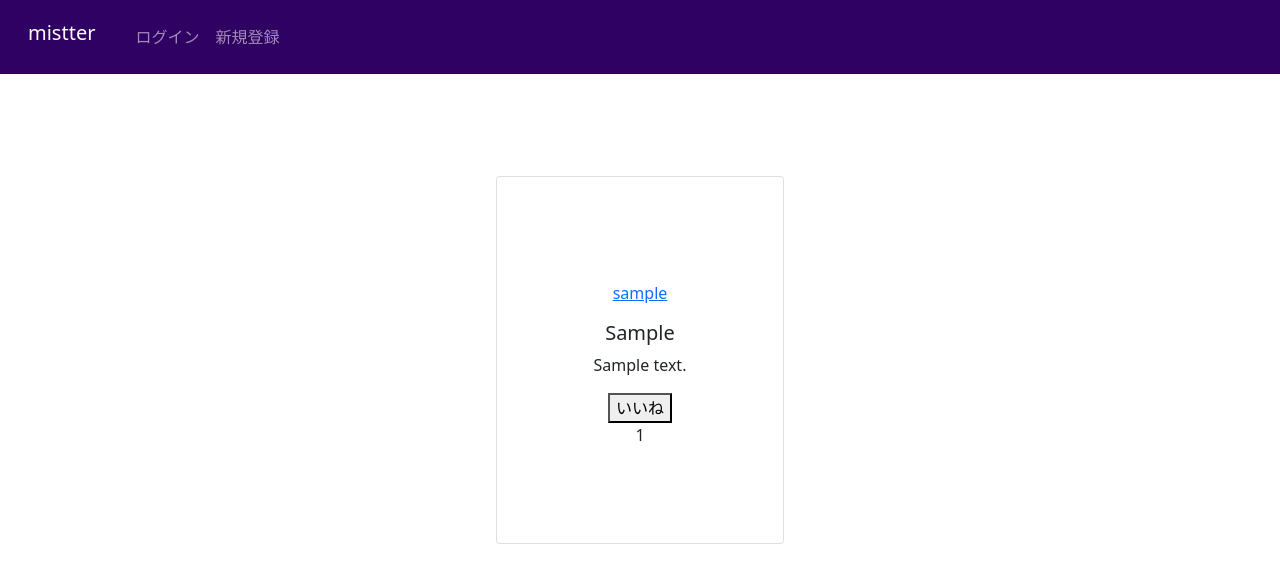
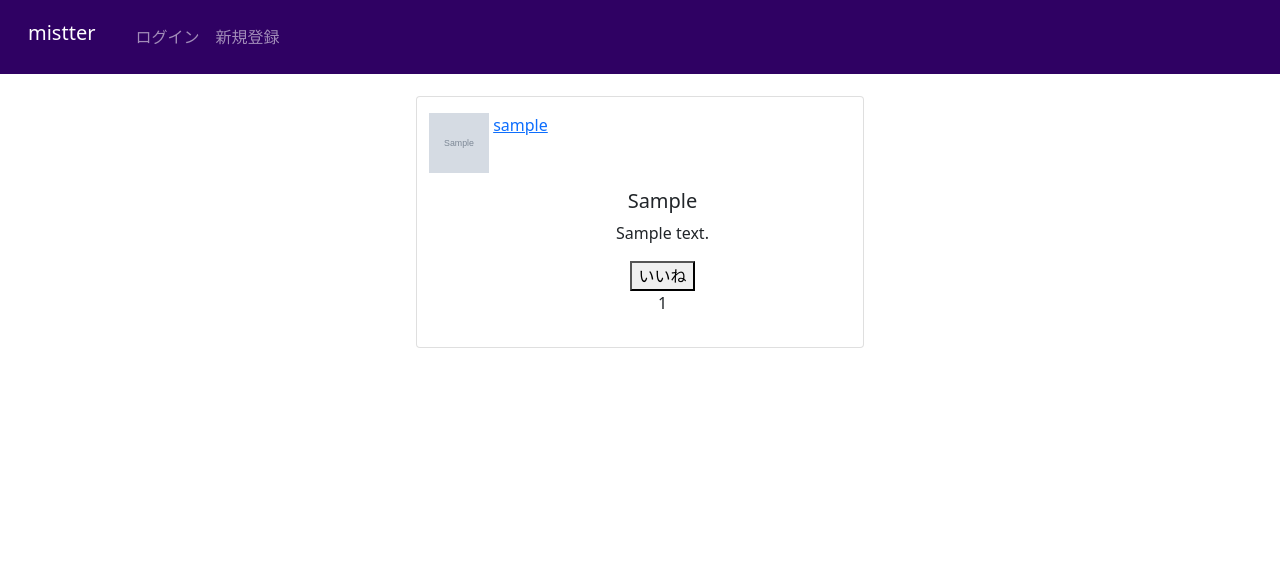
Before and after one commit to takumisasaki/mistake, a Django app: page /toppage/ in a window 1280 px wide. Shown: the top 583 px of the page. Run offline with Django 3.2, Linux system fonts and the light colour scheme; tables that the repository leaves empty hold one stand-in row (values such as "Sample post"); grey boxes marked "Sample" are stand-in pictures.

Commit message:
edit toppage

```diff
--- a/nayamidic/nayamidic/settings.py
+++ b/nayamidic/nayamidic/settings.py
@@ -131,6 +131,6 @@ USE_TZ = True
 
 STATIC_URL = '/static/'
 
-MEDIA_ROOT = os.path.join(BASE_DIR, 'media')
+MEDIA_ROOT = os.path.join(BASE_DIR, 'media/medi')
 
-MEDIA_URL = 'medi/'
+MEDIA_URL = 'media/medi/'
--- a/nayamidic/static/css/style.css
+++ b/nayamidic/static/css/style.css
@@ -54,10 +54,14 @@ li{
   background:#eee;
   color:#7fbfff;
   }
-/* 投稿カード */
+/* 投稿カード toppage.html */
 .card{
     text-align: center;
 }
+
+/* .user_a_tag {
+  position: absolute;
+} */
 
 .p-40 {
     padding: 100px, 300px, 100px, 300px;
@@ -68,7 +72,15 @@ li{
 }
 
 .p-30 {
-    padding-top: 5.5rem;
+    padding-top: 1rem;
+}
+
+.image_username {
+  text-align: left;
+}
+
+.user_a_tag {
+  vertical-align: top;
 }
 
 .mb-30 {
@@ -86,6 +98,12 @@ li{
     background-color: rgba(0,0,0,.03);
 }
 
+.card_body {
+  flex: 1 1 auto;
+  padding: 1rem 20px;
+  padding-left: 65px;
+}
+
 .card-body-create {
     flex: 1 1 auto;
     padding: 4rem 3rem;
@@ -97,7 +115,7 @@ li{
 }
 
 .post_margin{
-    margin-top:80px;
+    margin-top:auto;
 }
 
 /**
--- a/nayamidic/templates/base.html
+++ b/nayamidic/templates/base.html
@@ -10,6 +10,7 @@
     <meta name="author" content="Mark Otto, Jacob Thornton, and Bootstrap contributors">
     <meta name="generator" content="Hugo 0.79.0">
     <link rel="stylesheet" href="{% static 'css/style.css' %}">
+    <link rel="stylesheet" href="{% static 'css/icon.css' %}">
     <!-- <script src="{% static 'js/ajax.js' %}" charset="utf-8"></script> -->
     <title>ミスっター</title>
 
--- a/nayamidic/templates/like.html
+++ b/nayamidic/templates/like.html
@@ -2,5 +2,5 @@
     {% csrf_token %}
         <button id="like" name="{{ item.id }}" >いいね</button>
 </form>
-        <p name="{{ item.id }}count" class="like_count">{{ item.like_count }}</p><br /><br />
+        <p name="{{ item.id }}count" class="like_count">{{ item.like_count }}</p>
 <!-- <p name="{{article.id}}-count" class="count"> {{ article.like_set.count }} </p> -->
--- a/nayamidic/templates/toppage.html
+++ b/nayamidic/templates/toppage.html
@@ -4,15 +4,18 @@
     <div class="post_margin">
     {% for items in post_list %}
         {% for item in items %}
-        <div class="card container  p-30 d-fle justify-content-center" style="width: 18rem;">
-            <div class="card-body">
+        <div class="card container  p-30 d-fle justify-content-center" style="width: 35%;">
+            <div class="image_username">
+                <img class="image_" src="/media/{{ item.user.image }}" height="60" width="60" />
                 {% if item.user.id != user.id %}
-                <p><a href="{% url 'user_detail' pk=item.user.id %}">{{ item.user.username }}</a></p>
+                <a class="user_a_tag" href="{% url 'user_detail' pk=item.user.id %}">{{ item.user.username }}</a>
                 {% else %}
-                <p><a href="{% url 'my_page' pk=item.user.id %}">{{ item.user.username }}</a></p>
+                <a class="user_a_tag"  href="{% url 'my_page' pk=item.user.id %}">{{ item.user.username }}</a>
                 {% endif %}
-                <h5 class="card-title">{{ item.categories }}</h5>
-                <p class="card-text">{{ item.text }} {% include 'templates/like.html' %}</p>
+            </div>
+                <div class="card_body">
+                    <h5 class="card-title">{{ item.categories }}</h5>
+                    <p class="card-text">{{ item.text }} {% include 'templates/like.html' %}</p>
             </div>
         </div>
         {% endfor %}
```
Also changed, not shown: nayamidic/static/css/icon.css (added).
